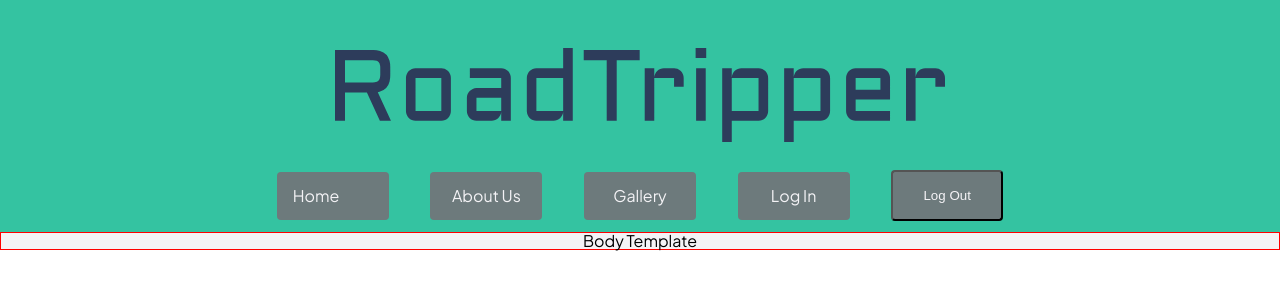
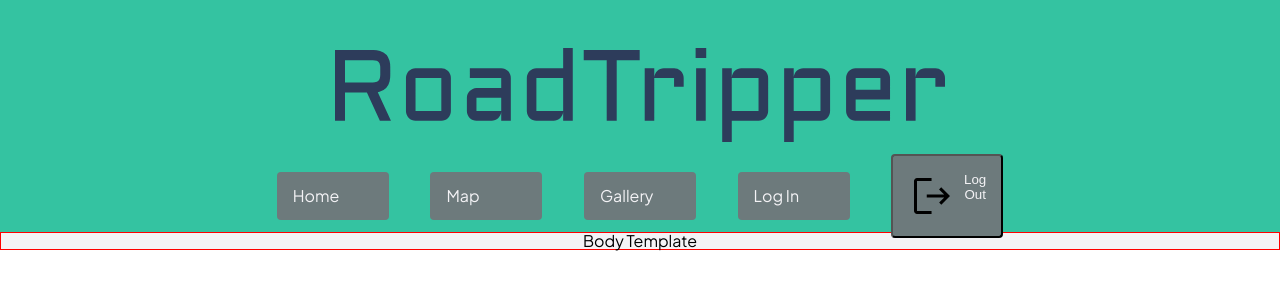
Before and after one commit to erit27/road-tripper-frontend, a React (Create React App) app: page / in a window 1280 px wide. Shown: the top 300 px of the page. Built offline with nearby package versions, Linux system fonts and the light colour scheme.

Commit message:
add maps api and page

```diff
--- a/package.json
+++ b/package.json
@@ -6,6 +6,7 @@
     "@emotion/react": "^11.10.5",
     "@emotion/styled": "^11.10.5",
     "@mui/material": "^5.10.16",
+    "@react-google-maps/api": "^2.17.0",
     "@testing-library/jest-dom": "^5.16.5",
     "@testing-library/react": "^13.4.0",
     "@testing-library/user-event": "^13.5.0",
--- a/src/App.jsx
+++ b/src/App.jsx
@@ -3,6 +3,7 @@ import PageHeader from './components/PageHeader/PageHeader';
 import AboutUs from './pages/AboutUs/AboutUs';
 import Gallery from './pages/Gallery/Gallery';
 import Login from './pages/Login/Login';
+import Map from './pages/Map/Map';
 import CreateAccount from './pages/CreateAccount/CreateAccount';
 import './App.scss';
 import { useState, useEffect } from 'react';
@@ -73,6 +74,7 @@ export default function App() {
           <Route path='/' element={<LandingPage />} />
           <Route path='/aboutus' element={<AboutUs />} />
           <Route path='/gallery' element={<Gallery />} />
+          <Route path='/map' element={<Map />} />
           <Route path='/login' element={<Login loggedIn={loggedIn} user={user} loadProfile={loadProfile} serverURL={serverURL}/>} />
           <Route path='/createaccount' element={<CreateAccount handleSignup={handleSignup}/>} />
         </Routes>
--- a/src/components/PageHeader/PageHeader.jsx
+++ b/src/components/PageHeader/PageHeader.jsx
@@ -3,6 +3,10 @@ import { Link, NavLink, useNavigate } from 'react-router-dom';
 import mobileLogo from '../../assets/images/logos/logo_small_blue.svg';
 import tabletLogo from '../../assets/images/logos/logo_lg_blue.svg';
 import homeIcon from '../../assets/images/icons/posts.svg';
+import galleryIcon from '../../assets/images/icons/gallery.svg';
+import mapIcon from '../../assets/images/icons/map.svg';
+import loginIcon from '../../assets/images/icons/login.svg';
+import logoutIcon from '../../assets/images/icons/logout.svg';
 
 export default function PageHeader(props) {
   const navigate = useNavigate();
@@ -19,15 +23,25 @@ export default function PageHeader(props) {
         <img src={homeIcon} alt="home icon" className='displayNone__tablet' />
       </Link>
 
-      <Link to='/aboutus'><p className="pageHeader__nav--link">About Us</p></Link>
-      <Link to='/gallery'><p className="pageHeader__nav--link">Gallery</p></Link>
-      <Link to='/login'><p className="pageHeader__nav--link">Log In</p></Link>
+      <Link to='/map'>
+        <p className="pageHeader__nav--link displayNone__mobile">Map</p>
+        <img src={mapIcon} alt="home icon" className='displayNone__tablet' />
+      </Link>
+      <Link to='/gallery'>
+        <p className="pageHeader__nav--link displayNone__mobile">Gallery</p>
+        <img src={galleryIcon} alt="home icon" className='displayNone__tablet' />
+      </Link>
+      <Link to='/login'>
+        <p className="pageHeader__nav--link displayNone__mobile">Log In</p>
+        <img src={loginIcon} alt="home icon" className='displayNone__tablet' />
+      </Link>
       <button
         onClick={() => {
           props.handleLogout()
           navigate('/');
         }}
         className="pageHeader__nav--link">
+          <img src={logoutIcon} alt="logout icon"></img>
           Log Out
       </button>
     </div>
--- a/src/components/PageHeader/PageHeader.scss
+++ b/src/components/PageHeader/PageHeader.scss
@@ -34,7 +34,7 @@
   }
   &__nav{
     display: flex;
-    flex-direction: column;
+    flex-direction: row;
     justify-content: space-around;
     align-items: center;
     width: 60%;
@@ -42,7 +42,6 @@
     text-decoration: none;
     @include tablet {
       margin-top: 2rem;
-      flex-direction: row;
     }
     &--link{
       display: flex;
--- /dev/null
+++ b/src/pages/Map/Map.jsx
@@ -0,0 +1,45 @@
+import './Map.scss';
+import { useMemo } from 'react';
+import { GoogleMap, useLoadScript, MarkerF } from '@react-google-maps/api'
+
+const api_key = 'AIzaSyDgxhEzF5gH9p5qnCFI6GVypkKffMYzVJw';
+const api_url = 'https://maps.googleapis.com/maps/api/js?key='
+
+
+
+function MapLoad() {
+  const locations = [
+    {
+      lat: '-13.16111059482145',
+      long: '-74.22765197922901'
+    },
+    {
+      lat: '-33.45999635003689',
+      long: '-70.64562002541481'
+    },
+    {
+      lat: '10.37216226417554',
+      long: '-75.50766986918126'
+    },
+    {
+      lat: '-0.19090141314042',
+      long: '-78.48310673463420'
+    },
+  ]
+  const center = useMemo(() => ({lat: -20, lng: -65}), [])
+
+  return <GoogleMap zoom= {3} center={center} mapContainerClassName='map__container'>
+    {/* <Marker position={{lat: locations[0].lat, long: locations[0].long}} /> */}
+    <MarkerF key={api_key} position={{lat: -20, lng: -65}} />
+  </GoogleMap>
+}
+
+export default function Map() {
+  const { isLoaded } = useLoadScript({
+      googleMapsApiKey: api_key
+    })
+
+    if( !isLoaded) return <div>Loading...</div>
+  return <MapLoad />
+
+}
--- /dev/null
+++ b/src/pages/Map/Map.scss
@@ -0,0 +1,18 @@
+@use '../../styles/partials/mixins' as *;
+@use '../../styles/partials/reset' as *;
+@use '../../styles/partials/typography' as *;
+@use '../../styles/partials/variables' as *;
+
+
+.map{
+  &__container {
+    width: 100%;
+    height: 100vh;
+    @include desktop {
+      width: 50%;
+      height: 70vh;
+    }
+
+  }
+
+}
```
Also changed, not shown: 1 other file (tests, documents, lock files or other folders).
